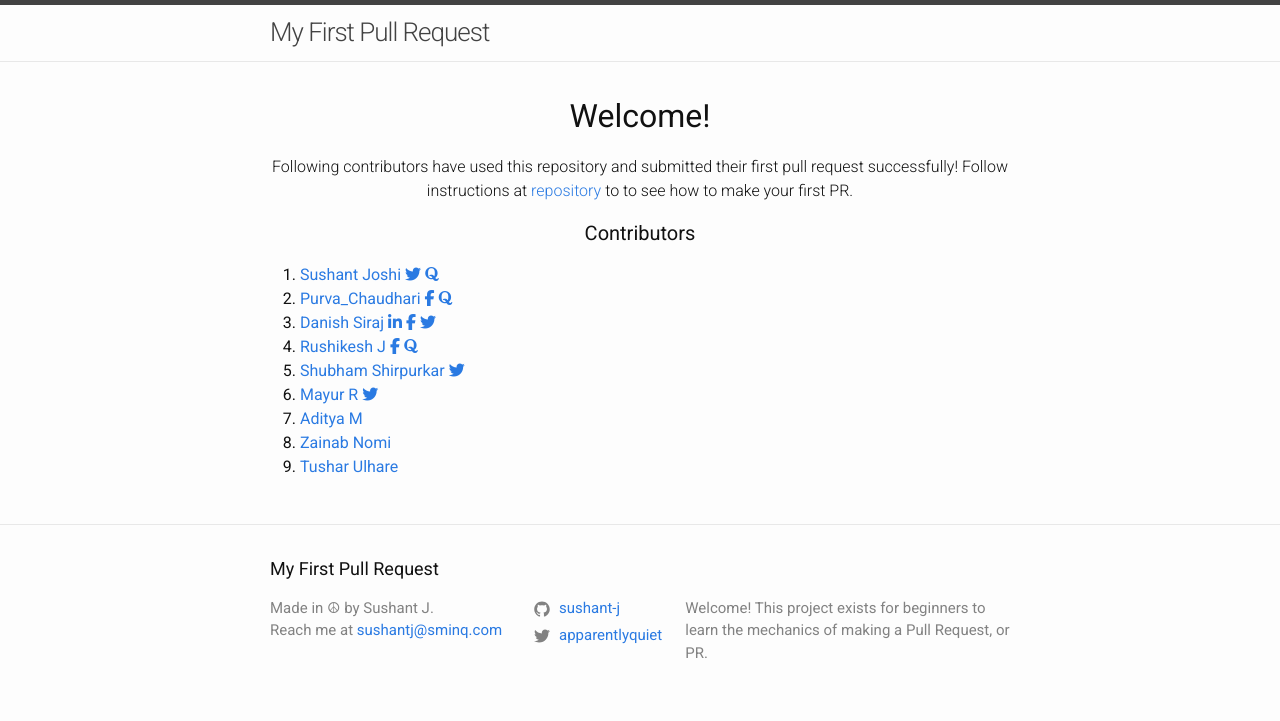
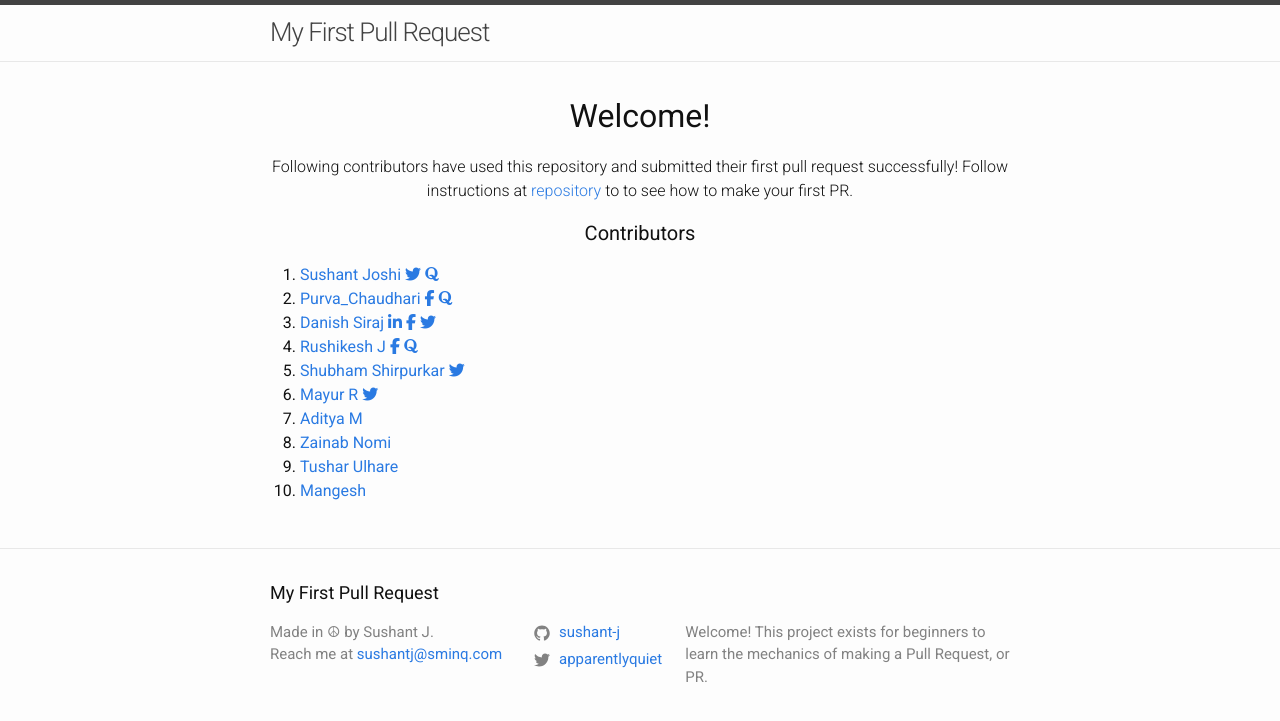
Before and after one commit to sushant-j/my-first-pull-request, a Jekyll site: the page built from index.md, in a window 1280 px wide. Shown: the top 721 px of the page. Built offline with Jekyll 4.4.1, drawn with Linux system fonts in a browser that asks for light colours; nearby versions of some CDN libraries.

Commit message:
Added my name

```diff
--- a/_layouts/home.html
+++ b/_layouts/home.html
@@ -89,5 +89,10 @@ layout: default
         Tushar Ulhare
       </a>
     </li>
+<li>
+      <a href="https://github.com/mangesh90/">
+        Mangesh
+      </a>
+    </li>
   </ol>
 </div>
```
